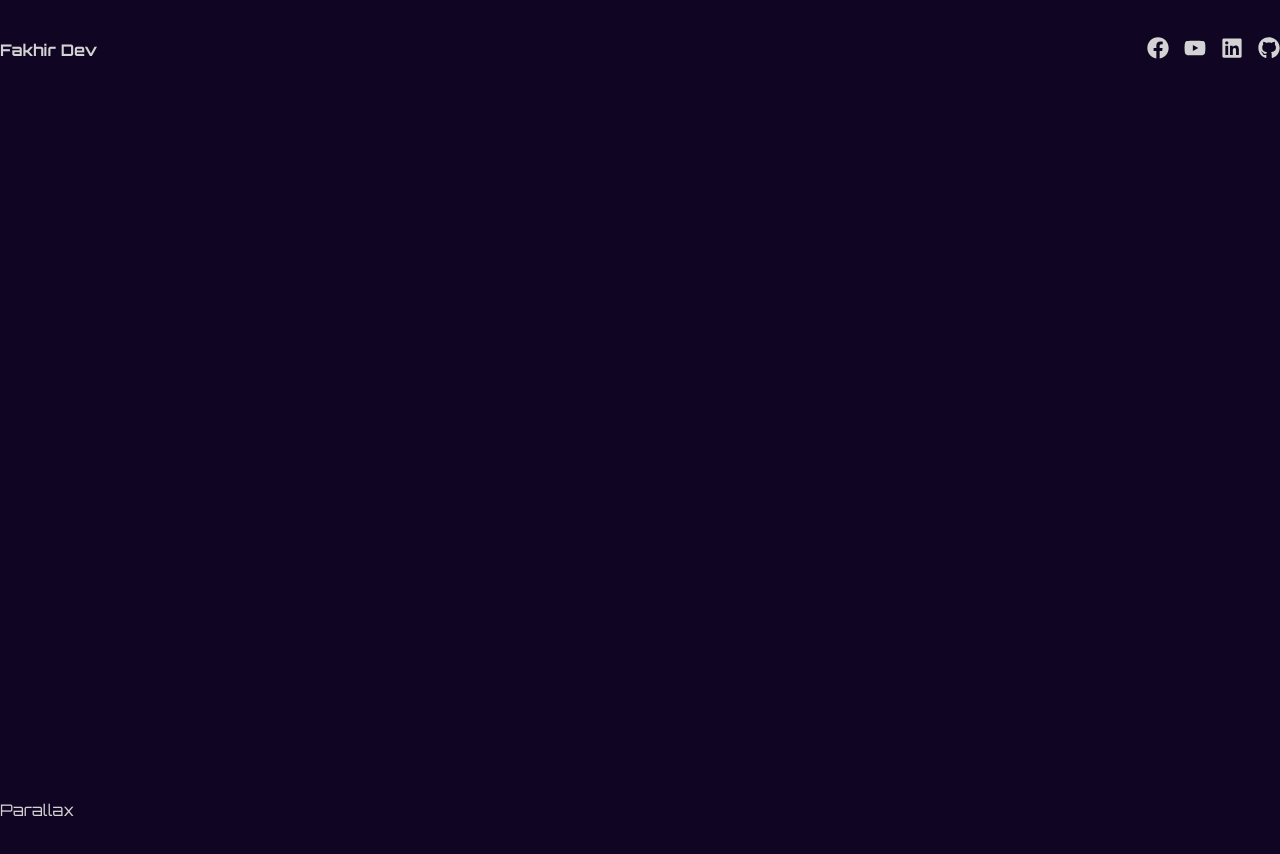
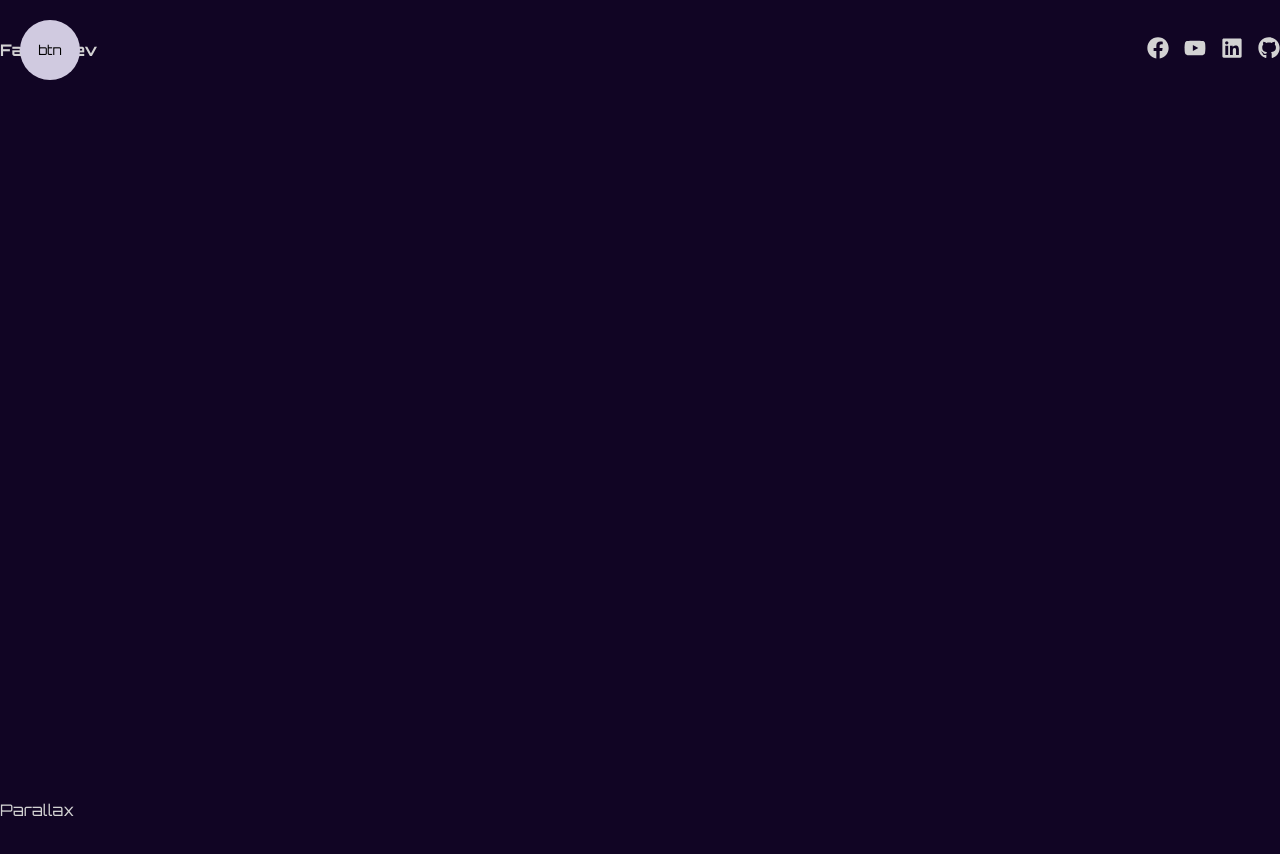
Before and after one commit to Nadddy12/portfolio, a React (Vite) app: page / in a window 1280 px wide. Shown: the top 854 px of the page. Built offline with nearby package versions, Linux system fonts and the light colour scheme.

Commit message:
ajouter sidebar

```diff
--- a/package.json
+++ b/package.json
@@ -10,6 +10,7 @@
     "preview": "vite preview"
   },
   "dependencies": {
+    "framer-motion": "^10.16.4",
     "react": "^18.2.0",
     "react-dom": "^18.2.0",
     "react-icons": "^5.0.1",
--- a/src/App.jsx
+++ b/src/App.jsx
@@ -1,3 +1,4 @@
+import Test from './Test';
 import './app.scss';
 import Navbar from './components/navbar/NavBar';
 
--- /dev/null
+++ b/src/Test.jsx
@@ -0,0 +1,18 @@
+import {motion} from "framer-motion";
+
+const Test = () => {
+    return (
+        <div className="course">
+            <motion.div
+                className="box"
+                initial={{opacity:0.5 , scale:0.5}}
+                whileTap={{opacity:1 , scale:2 }}
+                transition={{duration:2}}
+                drag
+            >
+            </motion.div>
+        </div>
+    )
+};
+
+export default Test;
--- a/src/app.scss
+++ b/src/app.scss
@@ -24,3 +24,17 @@ section {
     height: 100vh;
     scroll-snap-align: center;
 }
+
+.course {
+    height: 100vh;
+    display: flex;
+    align-items: center;
+    justify-content: center;
+
+    .box {
+        width: 200px;
+        height: 200px;
+        background-color: #fff;
+
+    }
+}
--- a/src/components/navbar/Navbar.jsx
+++ b/src/components/navbar/Navbar.jsx
@@ -1,12 +1,20 @@
 import { FaFacebook , FaYoutube , FaLinkedin , FaGithub} from "react-icons/fa";
+import {motion} from "framer-motion";
 import "./navbar.scss"
+import Sidebar from "../sidebar/Sidebar";
 
 const Navbar = () => {
     return(
         <div className="navbar">
-            {/**Sidebar */}
+            <Sidebar />
             <div className="wrapper">
-                <span>Fakhir Dev</span>
+                <motion.span
+                    initial={{opacity:0 , scale:0.5}}
+                    animate={{opacity:1 , scale:1}}
+                    transition={{duration:0.5}}
+                >
+                    Fakhir Dev
+                </motion.span>
                 <div className="social">
                     <a href=""><FaFacebook className="social-icons"/></a>
                     <a href=""><FaYoutube className="social-icons"/></a>
--- /dev/null
+++ b/src/components/sidebar/Sidebar.jsx
@@ -0,0 +1,41 @@
+import Links from "./links/Links";
+import ToggleButton from "./toggleButton/ToggleButton";
+import {motion} from "framer-motion";
+import "./sidebar.scss";
+import { useState } from "react";
+
+const Sidebar = () => {
+    const [open , setOpen] = useState(false);
+
+    const variants = {
+        open: {
+            clipPath: "circle(1200px at 50px 50px)",
+            transition: {
+                type: "spting",
+                stiffness: 20,
+            },
+        },
+        closed:{
+            clipPath: "circle(30px at 50px 50px)",
+            transition: {
+                delay:0.5,
+                stiffness:400,
+                damping: 40,
+            },
+        },
+    };
+    return(
+        <motion.div
+            className="sidebar"
+            animate={open ? 'open' : 'closed'}
+            variants={variants}
+        >
+            <motion.div className="bg">
+                <Links />
+            </motion.div>
+            <ToggleButton setOpen={setOpen}/>
+        </motion.div>
+    )
+};
+
+export default Sidebar;
--- /dev/null
+++ b/src/components/sidebar/links/Links.jsx
@@ -0,0 +1,8 @@
+
+const Links = () => {
+    return(
+        <div className="links">Links</div>
+    )
+};
+
+export default Links;
--- /dev/null
+++ b/src/components/sidebar/sidebar.scss
@@ -0,0 +1,44 @@
+.sidebar {
+    display: flex;
+    flex-direction: column;
+    align-items: center;
+    justify-content: center;
+    background-color: #d0cae0;
+    color: black;
+
+    .bg {
+        position: fixed;
+        top: 0;
+        left: 0;
+        bottom: 0;
+        width: 400px;
+        background: #d0cae0;
+
+        .links {
+            position: absolute;
+            width: 100%;
+            height: 100%;
+            display: flex;
+            flex-direction: column;
+            align-items: center;
+            justify-content: center;
+            gap: 20px;
+
+            a {
+                font-size: 40px;
+            }
+        }
+    }
+
+    button {
+        width: 50px;
+        height: 50px;
+        border-radius: 50%;
+        position: fixed;
+        top: 25px;
+        left: 25px;
+        background-color: transparent;
+        border: none;
+        cursor: pointer;
+    }
+}
--- /dev/null
+++ b/src/components/sidebar/toggleButton/ToggleButton.jsx
@@ -0,0 +1,10 @@
+
+const ToggleButton = ({ setOpen}) => {
+    return(
+        <button onClick={() => setOpen((prev) => !prev)}>
+            btn
+        </button>
+    )
+};
+
+export default ToggleButton;
```
Also changed, not shown: 1 other file (tests, documents, lock files or other folders).
